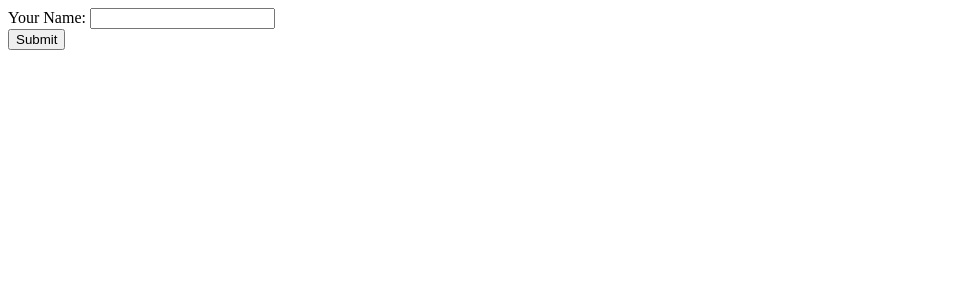
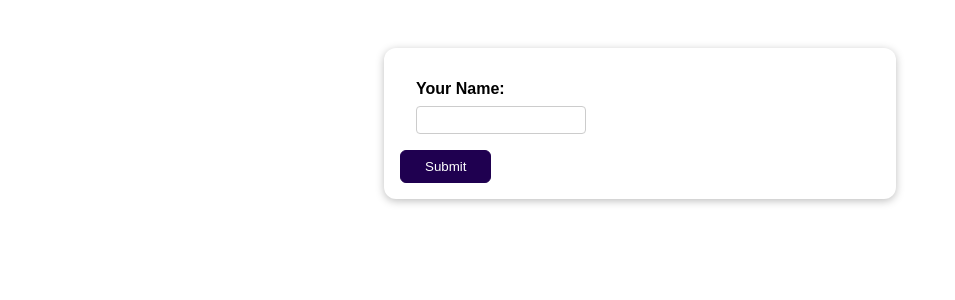
Before and after one commit to nipsalvin/Python_Django-The_Practical_Guide, a Django app: page / in a window 1280 px wide. Shown: the top 300 px of the page, without its empty margins (0-955 px from the left). Run offline with Django 4.2, Linux system fonts and the light colour scheme.

Commit message:
adding styling

```diff
--- /dev/null
+++ b/feedback/reviews/static/reviews/styles.css
@@ -0,0 +1,54 @@
+body {
+    font-family: sans-serif;
+    margin: 0;
+}
+
+form {
+    margin: 3rem auto;
+    width: 90%;
+    max-width: 30rem;
+    padding: 1rem;
+    border-radius: 12px;
+    background-color: white;
+    box-shadow: 0 2px 8px rgba(0, 0, 0, 0.26);
+}
+
+button {
+    cursor: pointer;
+    padding: 0.5rem 1.5rem;
+    border-radius: 6px;
+    background-color: #1f0050;
+    color: white;
+    border: 1px solid #1f0050;
+}
+
+button:hover,
+button:active {
+    background-color: #320777;
+    border-color: #320777;
+}
+
+.form-control {
+    margin: 1rem;
+}
+
+.form-control input {
+    font: inherit;
+    padding: 0.25rem;
+    border-radius: 4px;
+    border: 1px solid #ccc;
+    display: block;
+    width: 10rem;
+}
+
+.form-control input:focus {
+    border-color: #1f0050;
+    outline: none;
+    background-color: #f4eeff;
+}
+
+.form-control label {
+    font-weight: bold;
+    margin-bottom: 0.5rem;
+    display: block;
+}
--- a/feedback/reviews/templates/reviews/review.html
+++ b/feedback/reviews/templates/reviews/review.html
@@ -1,9 +1,12 @@
+{% load static %}
+
 <!DOCTYPE html>
 <html lang="en">
 <head>
     <meta charset="UTF-8">
     <meta name="viewport" content="width=device-width, initial-scale=1.0">
     <title>Your Review</title>
+    <link rel="stylesheet" href="{% static 'reviews/styles.css' %}">
 </head>
 <body>
     <form method="POST" action="/">
```
